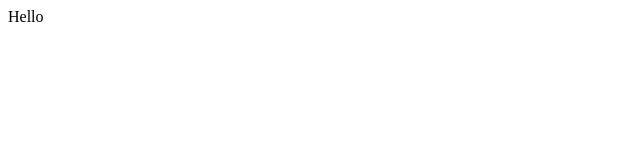
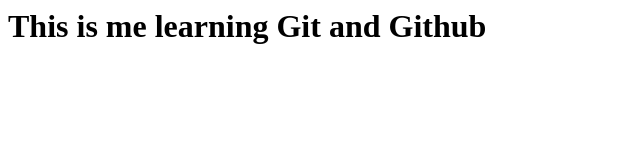
Before and after one commit to 1Vasista0/demo_repo, a plain HTML site: page index.html in a window 1280 px wide. Shown: the whole page, without its empty margins (0-640 px from the left). Drawn offline with Linux system fonts and the light colour scheme.

Commit message:
Added index.html

```diff
--- a/index.html
+++ b/index.html
@@ -1 +1,3 @@
-<div>Hello</div>
+<html>
+  <h1>This is me learning Git and Github</h1>
+</html>
```
